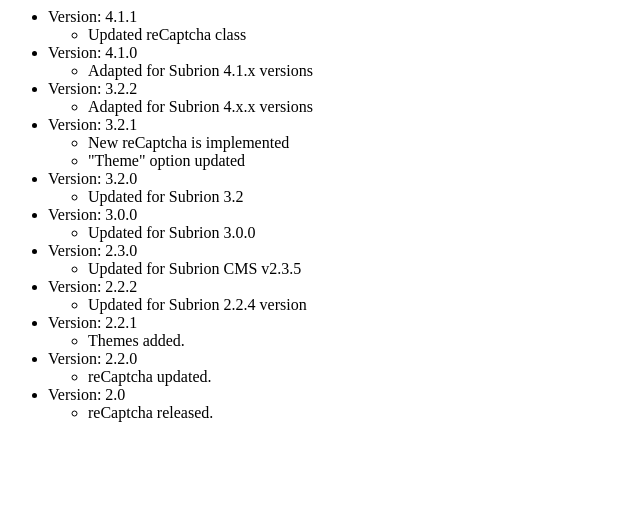
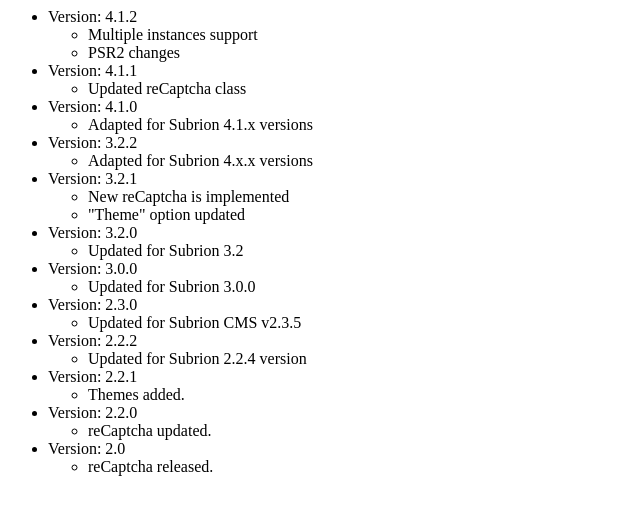
Before and after one commit to intelliants/subrion-plugin-recaptcha, a PHP site: page /docs/changelog.html in a window 1280 px wide. Shown: the top 515 px of the page, without its empty margins (0-640 px from the left). Run offline with PHP 8.4, Linux system fonts and the light colour scheme.

Commit message:
Version 4.1.2

```diff
--- a/docs/changelog.html
+++ b/docs/changelog.html
@@ -1,4 +1,10 @@
 <ul>
+    <li>Version: 4.1.2
+        <ul>
+            <li>Multiple instances support</li>
+            <li>PSR2 changes</li>
+        </ul>
+    </li>
 	<li>Version: 4.1.1
 		<ul>
 			<li>Updated reCaptcha class</li>
--- a/includes/classes/ia.front.captcha.php
+++ b/includes/classes/ia.front.captcha.php
@@ -73,7 +73,6 @@ class iaCaptcha extends abstractCore
 <script>
 var recaptchaCallback = function() {
     var c = document.querySelectorAll('.js-recaptcha-ph');
-    console.log(c);
     for (var i = 0, l = c.length; i < l; i++) {
         grecaptcha.render(c[i],{$params});
     }
--- a/index.php
+++ b/index.php
@@ -24,6 +24,4 @@
  *
  ******************************************************************************/
 
-$iaCaptcha = $iaCore->factoryPlugin('recaptcha', iaCore::FRONT, 'captcha');
-
-echo $iaCaptcha->getImage();
+echo $iaCore->factoryPlugin('recaptcha', iaCore::FRONT, 'captcha')->getImage();
--- a/install.xml
+++ b/install.xml
@@ -4,8 +4,8 @@
 	<summary>ReCaptcha functionality on pages with forms</summary>
 	<author>Intelliants LLC</author>
 	<contributor>Intelliants LLC</contributor>
-	<version>4.1.1</version>
-	<date>2017-03-06</date>
+	<version>4.1.2</version>
+	<date>2017-03-24</date>
 	<category>captcha</category>
 	<compatibility>4.1</compatibility>
 
```
